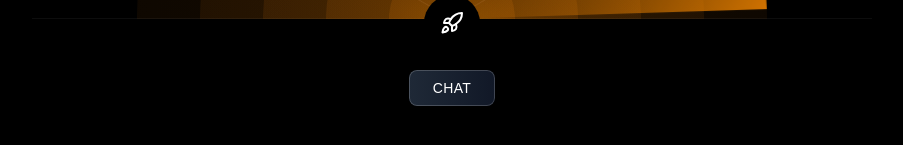
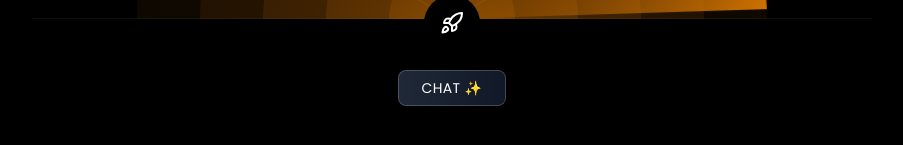
Before and after one commit to Sanjay-Ganapathi/hr-poc, a Next.js app: page / in a window 1280 px wide. Shown: the part 495-640 px from the top of the page, without its empty margins (188-1091 px from the left). Built offline with nearby package versions, Linux system fonts and the light colour scheme.

Commit message:
landing page complete

```diff
--- a/app/page.tsx
+++ b/app/page.tsx
@@ -1,3 +1,5 @@
+import Link from "next/link";
+
 import RadialPatternWithRadar from "@/components/radar";
 import { ShinyButton } from "@/components/ui/shiny-button";
 
@@ -9,7 +11,10 @@ export default function Home() {
     <div className="flex items-center justify-center h-screen bg-black flex-col gap-4">
       <RadialPatternWithRadar />
 
-      <ShinyButton text="Chat" />
+      <Link href="/chat" >
+        <ShinyButton text="Chat ✨" />
+      </Link>
+
 
     </div>
   );
--- a/components/ui/shiny-button.tsx
+++ b/components/ui/shiny-button.tsx
@@ -1,5 +1,9 @@
 'use client'
+import { Poppins } from 'next/font/google'
 import { type AnimationProps, motion } from 'framer-motion'
+import { cn } from '@/lib/utils'
+
+const poppins = Poppins({ subsets: ['latin'], weight: ['400', '500', '600', '700'] })
 
 const animationProps = {
     initial: { '--x': '100%', 'scale': 0.8 },
@@ -26,7 +30,7 @@ export function ShinyButton({ text = 'shiny-button' }) {
     return (
         <motion.button
             {...animationProps}
-            className="relative rounded-lg px-6 py-2 font-medium backdrop-blur-xl transition-shadow duration-300 ease-in-out bg-gradient-to-r from-gray-800 to-gray-900 hover:shadow-[0_0_20px_rgba(255,255,255,0.2)]"
+            className={cn("relative rounded-lg px-6  py-2 font-medium backdrop-blur-xl transition-shadow duration-300 ease-in-out bg-gradient-to-r from-gray-800 to-gray-900 hover:shadow-[0_0_20px_rgba(255,255,255,0.2)]", poppins.className)}
         >
             <span
                 className="relative block size-full text-sm uppercase tracking-wide font-light text-white"
```
